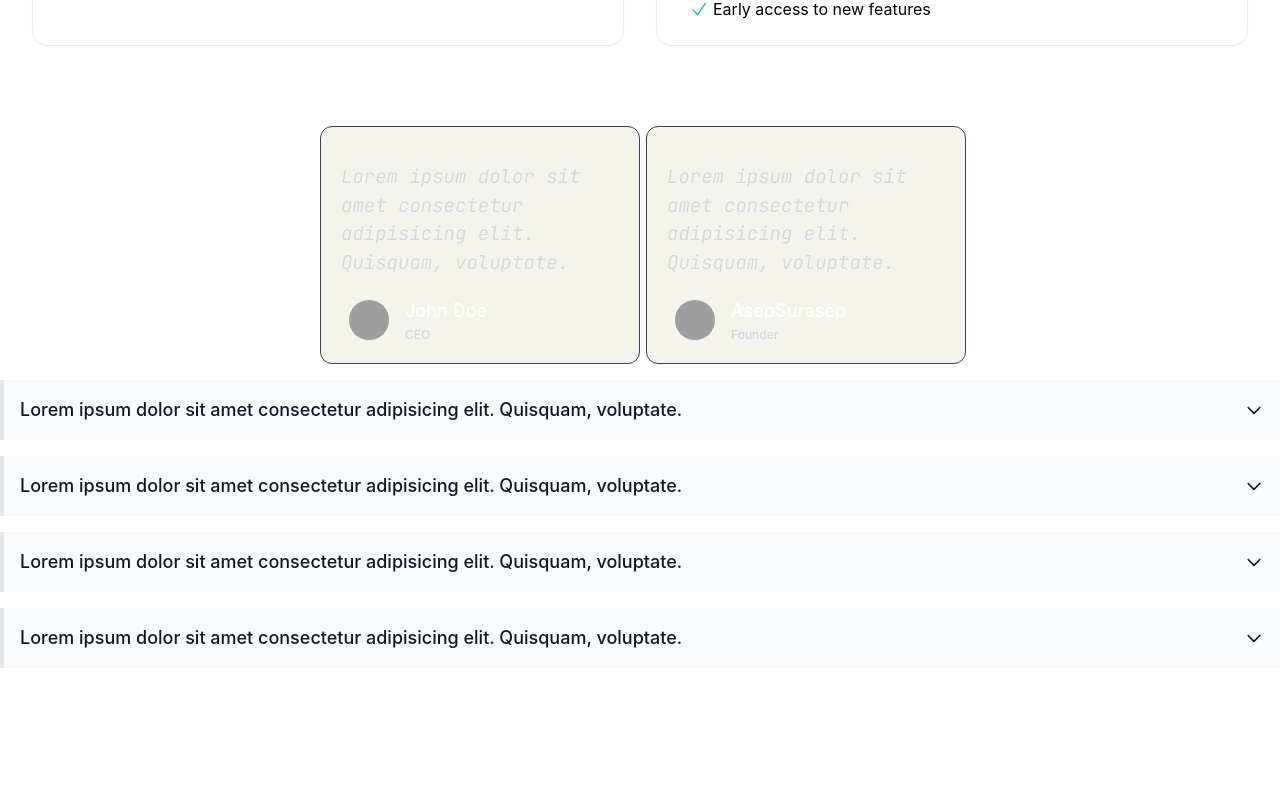
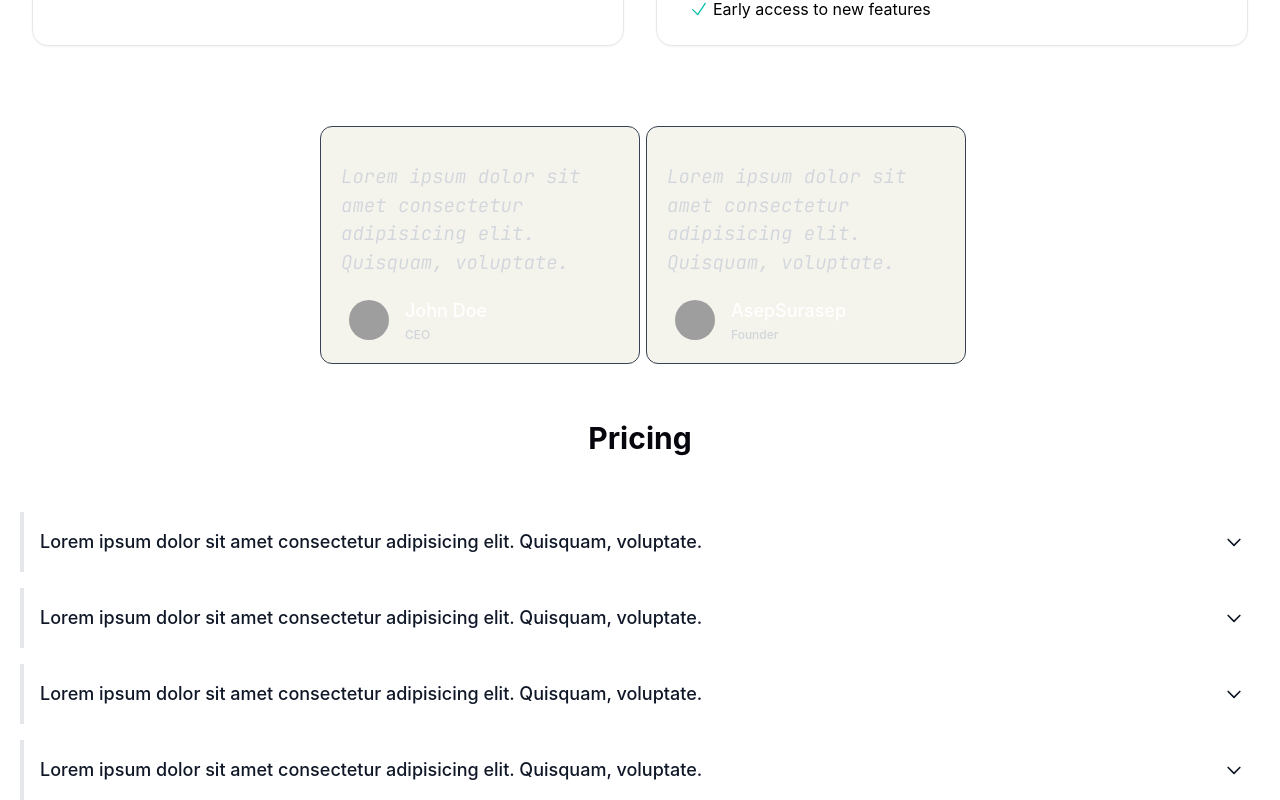
Before and after one commit to Fauzansyz/frontend-react-js, a React (Vite) app: page / in a window 1280 px wide. Shown: the part 2212-3012 px from the top of the page. Before the commit the page ends 2880 px from the top, so only its background shows below. Built offline with nearby package versions, Linux system fonts and the light colour scheme; grey boxes are pictures that could not be loaded.

Commit message:
Update faqsection & mapp

```diff
--- a/src/components/faq/FAQSection.jsx
+++ b/src/components/faq/FAQSection.jsx
@@ -1,9 +1,12 @@
 export default function FAQSection({data}){
   return (
     <>
-    <div class="space-y-4">
+    <div class="space-y-4 px-5">
+    <div className="text-center p-10">
+    <h2 className="text-3xl font-bold font-(family-name:--inter) text-[var(--text-h)]">Pricing</h2>
+    </div>
     {data.map((item, index) => (
-      <details class="group border-s-4 border-gray-200 bg-gray-50 p-4 dark:border-gray-700 dark:bg-gray-800 [&amp;_summary::-webkit-details-marker]:hidden" open="">
+      <details class="group border-s-4 border-gray-200 bg-[var(--bg)] p-4 dark:border-gray-700 dark:bg-[var(--bg)] [&amp;_summary::-webkit-details-marker]:hidden" open="">
         <summary class="flex items-center justify-between gap-1.5 text-gray-900 dark:text-white">
           <h2 class="text-lg font-medium">{item.question}</h2>
 
```
